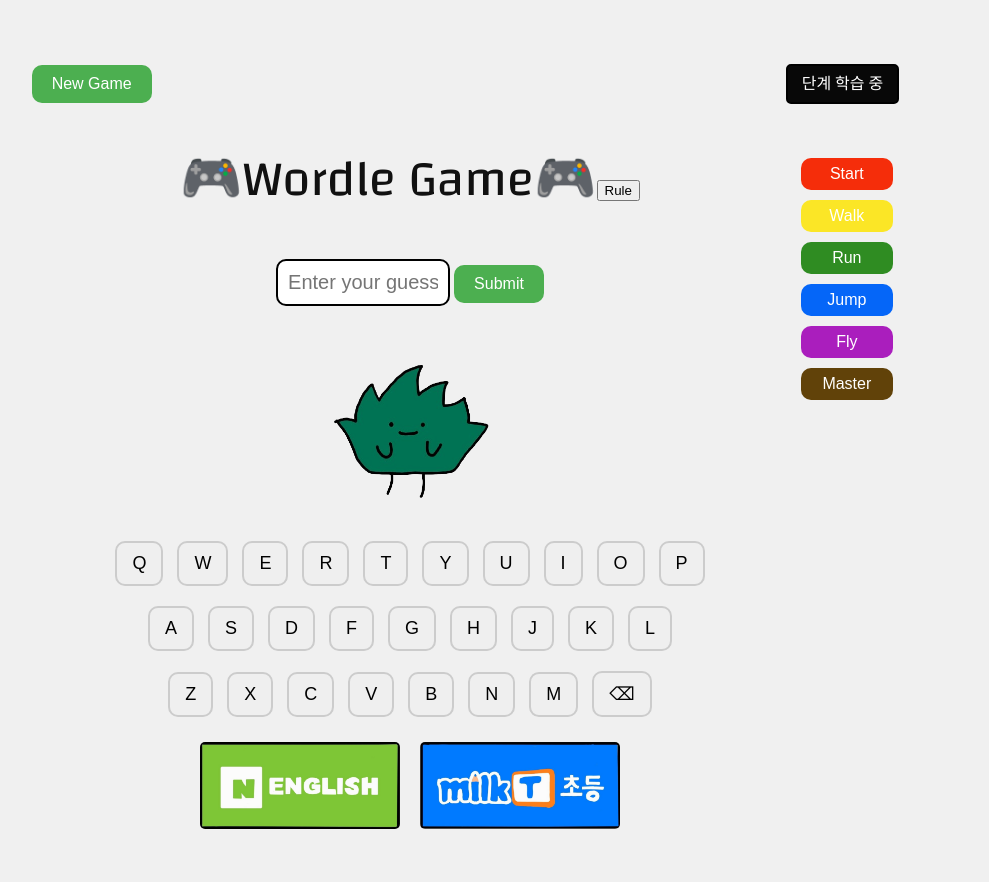
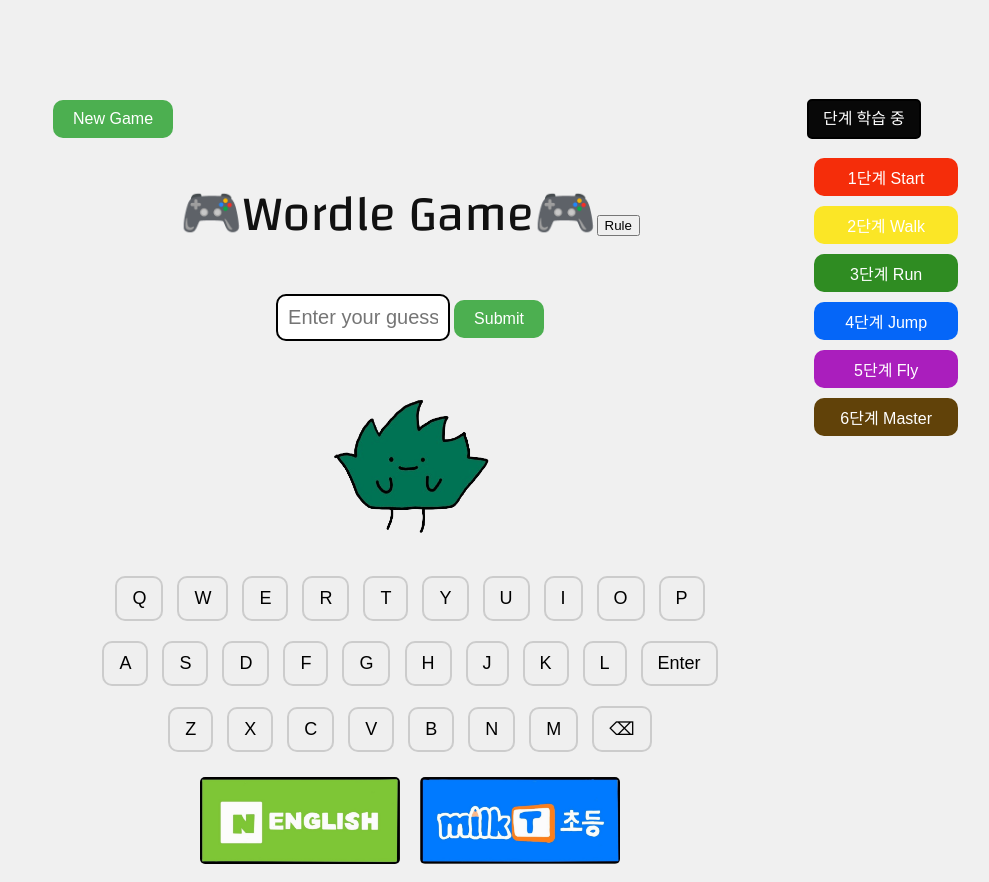
Before and after one commit to Hyunhee0219/wordle, a Django app: template wordle_app/templates/index.html in a window 1280 px wide. Shown: the whole page, without its empty margins (230-1219 px from the left). Before the commit the page ends 829 px from the top, so only its background shows below. Run offline with Django 3.2, Linux system fonts and the light colour scheme; the template is opened without the code that fills it, so the values that code supplies are empty.

Commit message:
NEW_INDEX

```diff
--- a/wordle_app/templates/index.html
+++ b/wordle_app/templates/index.html
@@ -124,7 +124,7 @@
             position: relative;
             top: 320px;
             /* 줄인 값 */
-            left: 550px;
+            left: 585px;
             display: inline-block;
             margin-top: 30px;
             flex-direction: column;
@@ -382,12 +382,12 @@
     {% load static %}
     <div class="list-container">
         <!-- 단어 목록을 바꿀 수 있는 버튼 -->
-        <button id="btn-start" type="start" onclick="changeWordlist('Start')">Start</button>
-        <button id="btn-walk" type="walk" onclick="changeWordlist('Walk')">Walk</button>
-        <button id="btn-run" type="run" onclick="changeWordlist('Run')">Run</button>
-        <button id="btn-jump" type="jump" onclick="changeWordlist('Jump')">Jump</button>
-        <button id="btn-fly" type="fly" onclick="changeWordlist('Fly')">Fly</button>
-        <button id="btn-master" type="master" onclick="changeWordlist('Master')">Master</button>
+        <button id="btn-start" type="start" onclick="changeWordlist('Start')">1단계 Start</button>
+        <button id="btn-walk" type="walk" onclick="changeWordlist('Walk')">2단계 Walk</button>
+        <button id="btn-run" type="run" onclick="changeWordlist('Run')">3단계 Run</button>
+        <button id="btn-jump" type="jump" onclick="changeWordlist('Jump')">4단계 Jump</button>
+        <button id="btn-fly" type="fly" onclick="changeWordlist('Fly')">5단계 Fly</button>
+        <button id="btn-master" type="master" onclick="changeWordlist('Master')">6단계 Master</button>
     </div>
     <div class="new-container">
     <!-- 새 게임 시작 버튼 -->
@@ -493,6 +493,7 @@
             <button data-letter="j">J</button>
             <button data-letter="k">K</button>
             <button data-letter="l">L</button>
+            <button data-letter="enter">Enter</button>
         </div>
         <div class="keypad-row">
             <button data-letter="z">Z</button>
@@ -594,6 +595,10 @@
                     const letter = button.getAttribute('data-letter');
                     if (letter === "backspace") {
                         backspace();      // 백스페이스 클릭 시 처리
+                    } else if (letter === "enter") {
+                        if (inputField.value.length > 0) { // 입력 필드가 비어 있지 않은 경우에만 제출
+                            document.forms[1].submit();
+                        }
                     } else if (inputField.value.length < 5) {
                         inputField.value += letter;      // 글자 추가
                     }
@@ -601,15 +606,15 @@
             });
 
             // 백스페이스 버튼 클릭 시 처리
-            document.getElementById("backspace").addEventListener("click", () => {
+            document.querySelector('button[data-letter="backspace"]').addEventListener("click", () => {
                 inputField.value = inputField.value.slice(0, -1);
-                resetKeypadButtonStyle();
             });
             // 제출 버튼 클릭 시 폼 제출
             document.getElementById("submit").addEventListener("click", () => {
                 document.forms[1].submit();
             });
         });
+
         // 키패드 버튼 스타일 업데이트
         function updateKeypadButtonStyle(letter) {
             const keypadButton = document.getElementById(letter.toLowerCase());
```
